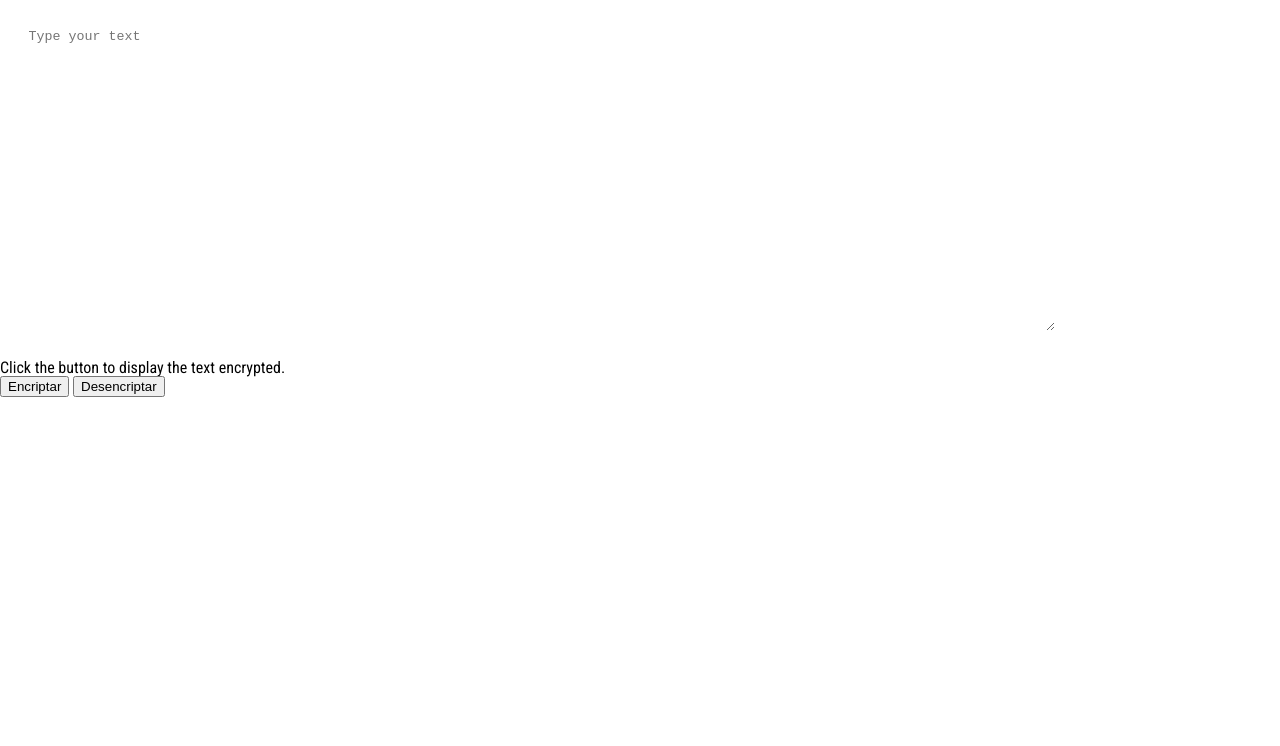
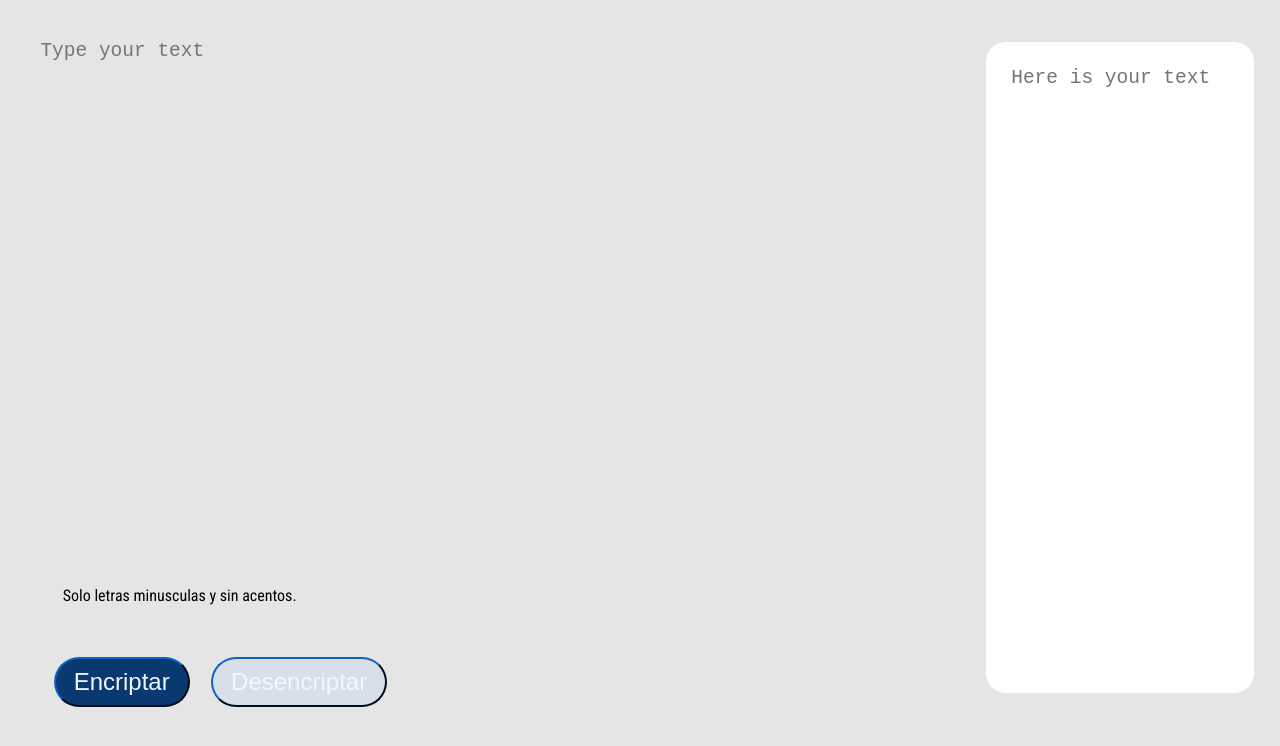
Before and after one commit to greg-ogs/Crypt, a plain HTML site: page index.html in a window 1280 px wide. Drawn offline with Linux system fonts and the light colour scheme.

Commit message:
Maquetado inicial listo

```diff
--- a/index.html
+++ b/index.html
@@ -13,18 +13,18 @@
 <body>
 
   <section class="textArea">
-    <textarea cols="130" rows="20" id="menssage" class="textArea" placeholder="Type your text"></textarea>
+    <textarea cols="130" rows="10" id="menssage" class="textArea" placeholder="Type your text"></textarea>
   </section>
 
   <section class="buttons">
-    <p>Click the button to display the text encrypted.</p>
+    <p>Solo letras minusculas y sin acentos.</p>
 
-    <button onclick="getDatatoE()">Encriptar</button>
+    <button onclick="getDatatoE()" id="e">Encriptar</button>
 
-    <button onclick="getDatatoU()">Desencriptar</button>
+    <button onclick="getDatatoU()" id="u">Desencriptar</button>
   </section>
-  <section class="displayText">
-    <p id="displayText"></p>
+  <section class="textArea">
+    <textarea cols="130" rows="10" id="displayText" placeholder="Here is your text"></textarea>
   </section>
 
   <script>
@@ -56,7 +56,7 @@
         }
       }
       console.log(toE);
-      document.getElementById("displayText").innerHTML = toE;
+      document.getElementById("displayText").value = toE;
     }
 
     function getDatatoU() {
--- a/style.css
+++ b/style.css
@@ -1,24 +1,66 @@
 body{
     font-family: 'Roboto Condensed', sans-serif;
-}
-
-.textArea{
-    width: 100%;
-    height: 65%;
+    background-color: #E5E5E5;
 }
 
 .textArea #menssage{
-    width: 80%;
+    width: 60%;
     height: 60%;
-    margin: 2%;
-    border-color: white;
+    position: absolute;
+    top: 0;
+    left: 0;
+    margin: 3%;
+    border: none;
     outline: none;
+    resize: none;
+    background-color: #E5E5E5;
+    font-size: 1.5em;
 }
 
-.displayText{
-    width: 15%;
-    height: 95%;
+.textArea #displayText{
+    width: 17%;
+    height: 75%;
     position: absolute;
-    top: 3%;
-    left: 85%;
+    top: 2%;
+    left: 75%;
+    margin: 2%;
+    border: none;
+    outline: none;
+    resize: none;
+    border-radius: 20px;
+    padding: 2%;
+    font-size: 1.5em;
 }
+
+.buttons{
+    position: absolute;
+    width: 70%;
+    height: 30%;
+    top: 60%;
+}
+
+.buttons #u{
+    font-size: 1.5rem;
+    border-radius: 30px;
+    border-color: #0A3871;
+    background-color: #D8DFE8;
+    color: aliceblue;
+    margin-left: 2%;
+    margin-top: 3%;
+    padding: 1% 2%;
+}
+
+.buttons #e{
+    font-size: 1.5rem;
+    border-radius: 30px;
+    border-color:  #0A3871;
+    background-color:  #0A3871;
+    color: aliceblue;
+    margin-left: 6%;
+    margin-top: 3%;
+    padding: 1% 2%;
+}
+.buttons p{
+    margin: 10% 3% 1% 5%;
+    padding: 2%;
+}
```
